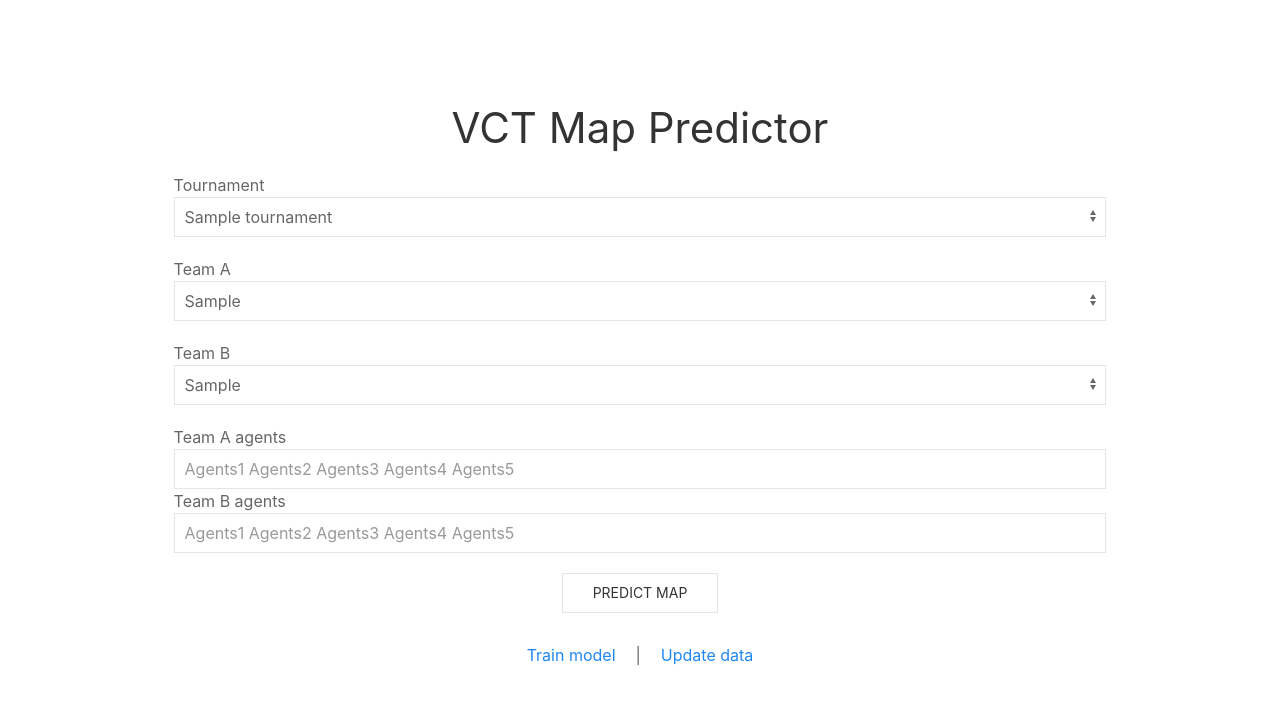
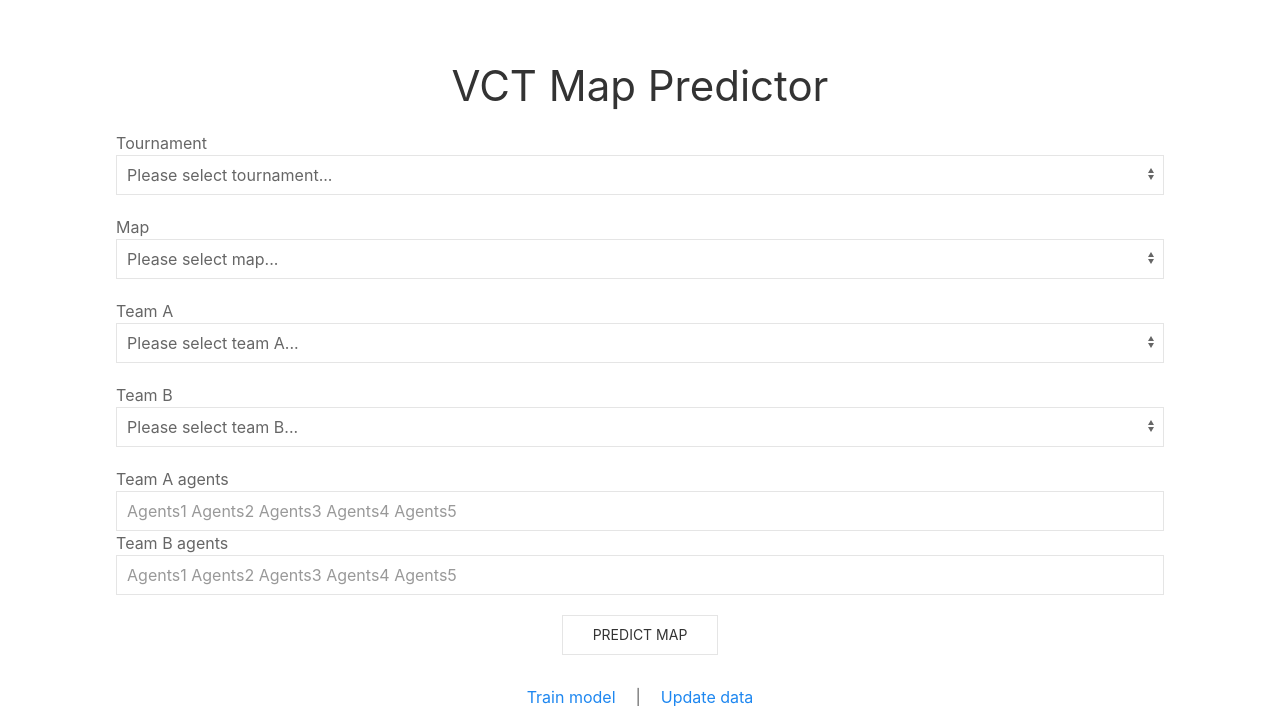
Before and after one commit to ThorkildFregi/VCT-map-predictor, a Flask app: template templates/home.html in a window 1280 px wide. Shown: the top 706 px of the page. Run offline with Flask 3, Linux system fonts and the light colour scheme; the template is opened without the code that fills it: most values are stand-ins (such as "Sample title", 1, 10 or a date in 2020); some libraries are stand-ins or nearby versions.

Commit message:
Update home.html

```diff
--- a/templates/home.html
+++ b/templates/home.html
@@ -4,7 +4,7 @@
     <meta charset="UTF-8">
     <title>Home</title>
 
-    <link href="https://1000logos.net/wp-content/uploads/2022/09/Valorant-Emblem.png" rel="icon"/>
+    <link href="https://seeklogo.com/images/V/valorant-logo-3D72D9117F-seeklogo.com.png" rel="icon"/>
 
     <link rel="stylesheet" href="https://cdn.jsdelivr.net/npm/uikit@3.20.8/dist/css/uikit.min.css" />
 
@@ -18,13 +18,23 @@
             <form action="{{url_for('prediction')}}" method="POST">
                 <label>Tournament</label>
                 <select id="tournament" name="tournament" class="uk-select uk-margin-bottom" aria-label="Select">
+                    <option value="">Please select tournament...</option>
                     {% for tournament in tournaments %}
                     <option>{{tournament}}</option>
                     {% endfor %}
                 </select>
                 <br>
+                <label>Map</label>
+                <select id="map" name="map" class="uk-select uk-margin-bottom" aria-label="Select">
+                    <option value="">Please select map...</option>
+                    {% for map in maps %}
+                    <option>{{map}}</option>
+                    {% endfor %}
+                </select>
+                <br>
                 <label>Team A</label>
                 <select id="team_a" name="team_a" class="uk-select uk-margin-bottom" aria-label="Select">
+                    <option value="">Please select team A...</option>
                     {% for team_a in team_A %}
                     <option>{{team_a}}</option>
                     {% endfor %}
@@ -32,6 +42,7 @@
                 <br>
                 <label>Team B</label>
                 <select id="team_b" name="team_b" class="uk-select uk-margin-bottom" aria-label="Select">
+                    <option value="">Please select team B...</option>
                     {% for team_b in team_B %}
                     <option>{{team_b}}</option>
                     {% endfor %}
```
